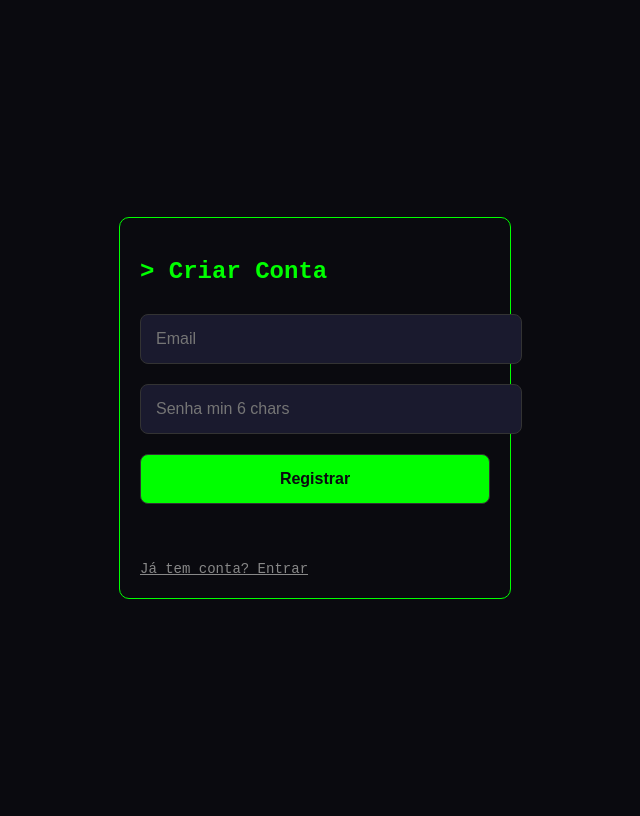
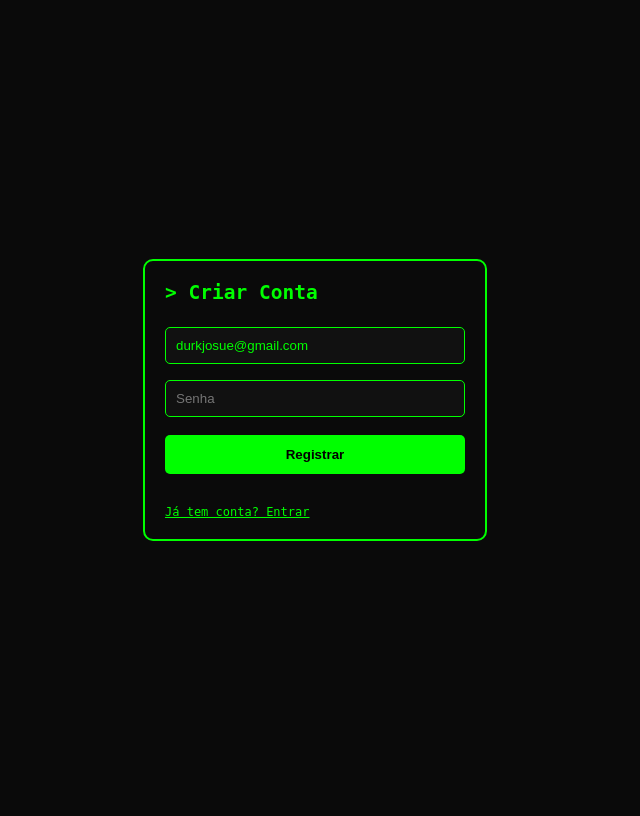
Before and after one commit to durklanez/inteligencia.app, a Flask app: page /register in a window 1280 px wide. Shown: the whole page, without its empty margins (325-965 px from the left). After the commit the page ends 541 px from the top, so only its background shows below. Run offline with Flask 3, Linux system fonts and the light colour scheme.

Commit message:
Update register.html

```diff
--- a/templates/register.html
+++ b/templates/register.html
@@ -1,63 +1,60 @@
 <!DOCTYPE html>
-<html lang="pt-br">
+<html lang="pt-BR">
 <head>
-<meta charset="UTF-8"><meta name="viewport" content="width=device-width, initial-scale=1.0">
-<title>Register</title>
+<meta charset="UTF-8">
+<meta name="viewport" content="width=device-width, initial-scale=1.0">
+<title>Registrar - RASTER</title>
 <style>
-body{background:#0A0A0F;color:#00FF00;font-family:'Courier New',monospace;display:flex;align-items:center;justify-content:center;height:100vh}
-.box{width:90%;max-width:350px;border:1px solid #00FF00;padding:20px;border-radius:10px}
-input,button{width:100%;padding:15px;margin:10px 0;background:#1A1A2E;border:1px solid #333;color:#00FF00;border-radius:8px;font-size:16px}
-button{background:#00FF00;color:#0A0A0F;font-weight:bold;cursor:pointer}
-#msg{color:#FF5555;text-align:center;margin-top:10px;height:20px}
-a{color:#888;font-size:14px}
+body{background:#0a0a0a;color:#0f0;font-family:monospace;display:flex;justify-content:center;align-items:center;height:100vh;margin:0}
+.box{border:2px solid #0f0;padding:20px;border-radius:10px;width:300px}
+h2{color:#0f0;margin:0 0 15px}
+input{width:100%;padding:10px;margin:8px 0;background:#111;border:1px solid #0f0;color:#0f0;border-radius:5px;box-sizing:border-box}
+button{width:100%;padding:12px;background:#0f0;border:none;color:#000;font-weight:bold;border-radius:5px;cursor:pointer;margin-top:10px}
+.msg{color:red;text-align:center;margin-top:10px;height:20px}
+a{color:#0f0;font-size:12px}
 </style>
 </head>
 <body>
 <div class="box">
-<h2>> Criar Conta</h2>
-
-<form id="regForm"> <!-- Form com ID pra travar -->
-<input id="email" type="email" placeholder="Email" required>
-<input id="pass" type="password" placeholder="Senha min 6 chars" required>
-<button>Registrar</button>
-</form>
-
-<p id="msg"></p>
-<a href="/login">Já tem conta? Entrar</a>
+  <h2>> Criar Conta</h2>
+  <input type="email" id="email" placeholder="Email" value="durkjosue@gmail.com">
+  <input type="password" id="senha" placeholder="Senha">
+  <button id="btn">Registrar</button>
+  <div class="msg" id="msg"></div>
+  <a href="/login">Já tem conta? Entrar</a>
 </div>
 
 <script>
-document.getElementById('regForm').addEventListener('submit', async function(e){
-  e.preventDefault(); // <<<< ISSO AQUI MATA O ERRO 405. É OBRIGATÓRIO
+document.getElementById("btn").onclick = async () => {
+  const email = document.getElementById("email").value;
+  const senha = document.getElementById("senha").value;
+  const msg = document.getElementById("msg");
 
-  let msg = document.getElementById('msg');
-  msg.style.color = '#888';
-  msg.innerText = 'Criando...';
+  msg.style.color = "#0f0";
+  msg.textContent = "Registrando...";
 
-  let e_mail = document.getElementById('email').value;
-  let p = document.getElementById('pass').value;
+  try {
+    const res = await fetch("/api/register", {
+      method: "POST",
+      headers: { "Content-Type": "application/json" }, // <- O FIX
+      body: JSON.stringify({ email, senha, nome: "User" })
+    });
 
-  try{
-    let r = await fetch('/api/register',{
-      method:'POST', // Força POST
-      headers:{'Content-Type':'application/json'},
-      body:JSON.stringify({email:e_mail,password:p})
-    });
-    let d = await r.json();
+    const data = await res.json();
 
-    if(d.status==='ok'){
-      msg.style.color = '#00FF00';
-      msg.innerText = 'Conta criada! Indo pro login...';
-      setTimeout(()=>window.location.href='/login', 1000);
+    if (res.ok) {
+      msg.style.color = "lime";
+      msg.textContent = data.msg;
+      setTimeout(() => location.href = "/chat", 800);
     } else {
-      msg.style.color = '#FF5555';
-      msg.innerText = d.msg;
+      msg.style.color = "red";
+      msg.textContent = data.erro; // Agora vem "Email já existe" ou "Preenche..."
     }
-  }catch(err){
-    msg.style.color = '#FF5555';
-    msg.innerText = 'Erro de conexão';
+  } catch {
+    msg.style.color = "red";
+    msg.textContent = "Erro de conexão";
   }
-});
+};
 </script>
 </body>
 </html>
```
